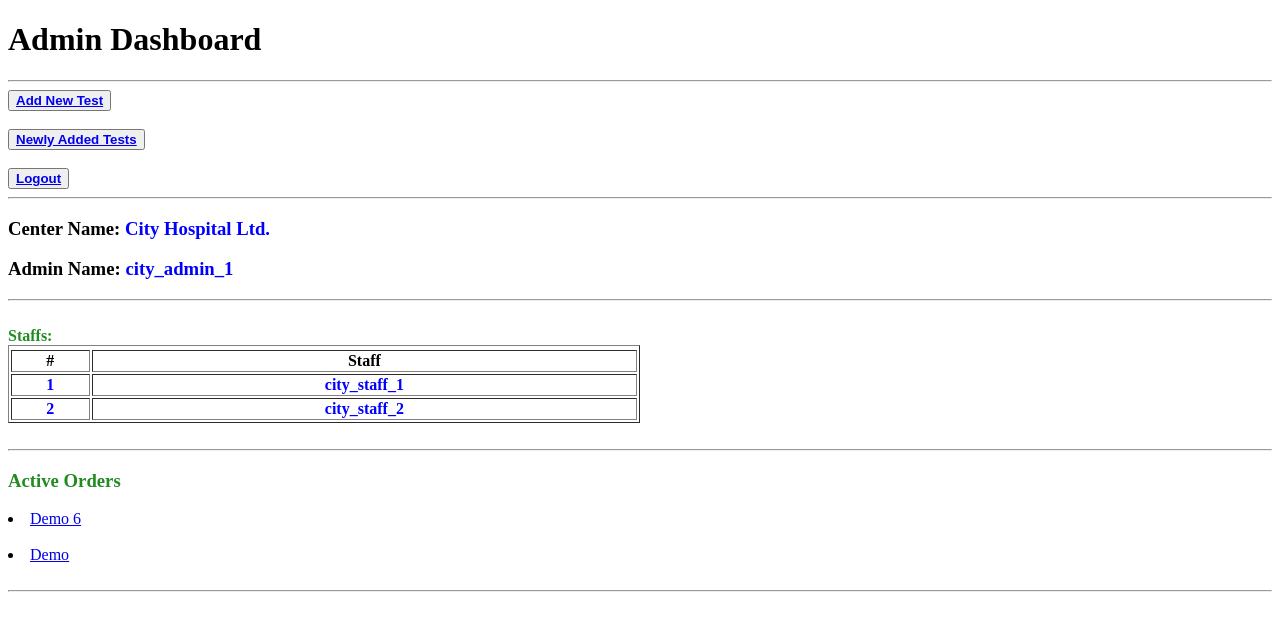
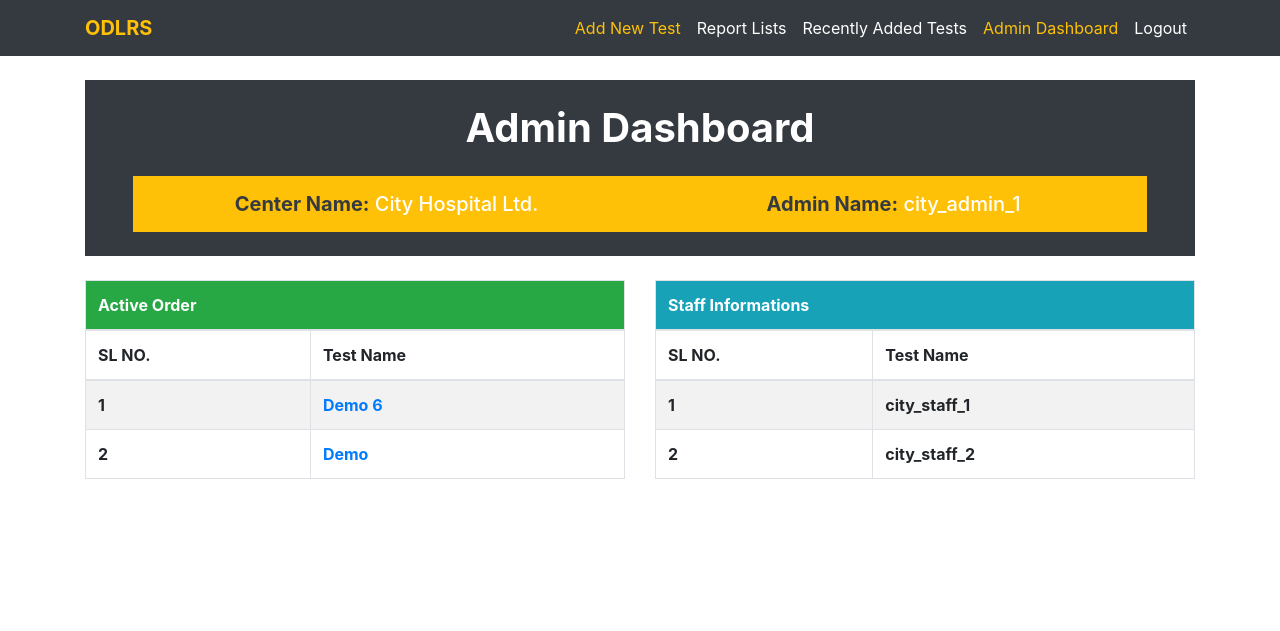
Before and after one commit to siyam04/ODLRS_v.2, a Django app: template templates/diagnostic_centers/admin_dashboard.html in a window 1280 px wide. Shown: the top 631 px of the page. Run offline with Django 3.2, Linux system fonts and the light colour scheme; the template is opened without the code that fills it: values that come from a table or form of the project are taken from there, others are empty; data comes from the database, SQL or seed files in the repository; both versions use the stored data as it was after the commit; some libraries are stand-ins or nearby versions.

Commit message:
update admin-dashboard design

```diff
--- a/templates/diagnostic_centers/admin_dashboard.html
+++ b/templates/diagnostic_centers/admin_dashboard.html
@@ -3,12 +3,143 @@
 
 <head>
     <meta charset="UTF-8">
+    <meta name="viewport" content="width=device-width, initial-scale=1.0">
+    <meta http-equiv="X-UA-Compatible" content="ie=edge">
     <title>Admin Dashboard | ODLRS</title>
+
+    <link rel="stylesheet" href="https://maxcdn.bootstrapcdn.com/bootstrap/4.0.0/css/bootstrap.min.css"
+        integrity="sha384-Gn5384xqQ1aoWXA+058RXPxPg6fy4IWvTNh0E263XmFcJlSAwiGgFAW/dAiS6JXm" crossorigin="anonymous" />
+
 </head>
 
 <body>
 
-    <h1>Admin Dashboard</h1>
+
+    <nav class="navbar navbar-expand-lg navbar-dark bg-dark">
+        <div class="container">
+            <a class="navbar-brand text-warning" href="{% url 'home' %}"><b>ODLRS</b></a>
+            <button class="navbar-toggler" type="button" data-toggle="collapse" data-target="#navbarSupportedContent"
+                aria-controls="navbarSupportedContent" aria-expanded="false" aria-label="Toggle navigation">
+                <span class="navbar-toggler-icon"></span>
+            </button>
+
+            <div class="collapse navbar-collapse" id="navbarSupportedContent">
+                <ul class="navbar-nav ml-auto">
+
+                    <li class="nav-item">
+                        <a class="nav-link text-warning" href="{% url 'tests:add-test' %}">Add New Test</a>
+                    </li>
+
+                    <li class="nav-item">
+                        <a class="nav-link text-white" href="#"> Report Lists </a>
+                    </li>
+
+                    <li class="nav-item">
+                        <!-- <button type="submit"> -->
+                        <a class="nav-link text-white" href="{% url 'tests:all-tests-list-staff-admin' %}">Recently
+                            Added
+                            Tests</a>
+                        <!-- </button> -->
+                    </li>
+
+                    <li class="nav-item">
+                        <!-- <button type="submit"> -->
+                        <a class="nav-link text-warning"
+                            href="http://localhost:8000/admin-dashboard/labaid_admin_1">Admin
+                            Dashboard</a>
+                        <!-- </button> -->
+                    </li>
+
+                    <li class="nav-item">
+                        <!-- <button type="submit"> -->
+                        <a class="nav-link text-white" href="{% url 'diagnostic_centers:admin-logout' %}">Logout</a>
+                        <!-- </button> -->
+                    </li>
+
+                </ul>
+            </div>
+        </div>
+    </nav>
+
+
+    <div class="container">
+
+        <div class="staff bg-dark text-white text-center p-4 my-4">
+            <h1> <strong>Admin Dashboard</strong> </h1>
+
+            <div class="row mt-4 mx-4 py-3 bg-warning text-dark">
+                <div class="col">
+                    <h5 class="text-white mb-0"> <strong class="text-dark">Center Name:</strong> {{ admin.center }}
+                    </h5>
+                </div>
+                <div class="col">
+                    <h5 class="text-white mb-0"> <strong class="text-dark">Admin Name:</strong> {{ admin.username }}
+                    </h5>
+                </div>
+            </div>
+
+        </div>
+
+        <div class="staff-info">
+            <div class="row">
+                <div class="col">
+                    <table class="table table-striped table-bordered table-hover mb-4">
+                        <thead>
+                            <tr class="bg-success text-white">
+                                <th colspan="2"> Active Order </th>
+                            </tr>
+                            <tr>
+                                <th>SL NO.</th>
+                                <th> Test Name </th>
+                            </tr>
+                        </thead>
+
+                        <tbody>
+
+                            {% for test in pending_staff_tests %}
+                            <tr>
+                                <th>{{ forloop.counter }}</th>
+                                <th>
+                                    <a href="{% url 'tests:order-details' test.id %}">{{ test.test_info.test_name }}</a>
+                                </th>
+                            </tr>
+                            {% endfor %}
+
+                        </tbody>
+                    </table>
+                </div>
+
+                <div class="col">
+                    <table class="table table-striped table-bordered table-hover mb-4">
+                        <thead>
+                            <tr class="bg-info text-white">
+                                <th colspan="2"> Staff Informations </th>
+                            </tr>
+                            <tr>
+                                <th>SL NO.</th>
+                                <th> Test Name </th>
+                            </tr>
+                        </thead>
+
+                        <tbody>
+
+                            {% for s in admin.staff.all %}
+                            <tr>
+                                <th>{{ forloop.counter }}</th>
+                                <th>{{ s.username }}</th>
+                            </tr>
+                            {% endfor %}
+
+                        </tbody>
+                    </table>
+                </div>
+            </div>
+        </div>
+
+    </div>
+
+
+    <!-- <h1>Admin Dashboard</h1>
     <hr>
     <button type="submit"><b style="color: red"><a href="{% url 'tests:add-test' %}">Add New Test</a></b></button>
     <br><br>
@@ -20,9 +151,9 @@
     <h3>Admin Name: <b style="color: blue">{{ admin.username }}</b></h3>
     <hr>
 
-    <br>
+    <br> -->
 
-            <table style="width: 50%" border="1px">
+    <!-- <table style="width: 50%" border="1px">
         <tr><b style="color: forestgreen">Staffs:</b></tr>
         <tr>
             <th>#</th>
@@ -43,11 +174,7 @@
 
     <li><a href="{% url 'tests:order-details' test.id %}">{{ test.test_info.test_name }}</a></li><br>
 
-    {% endfor %}
-
-    <hr>
-
-    <br>
+    {% endfor %} -->
 
 </body>
 
```
Also changed, not shown: db.sqlite3. Lines whose indentation alone changed are shown as unchanged.
